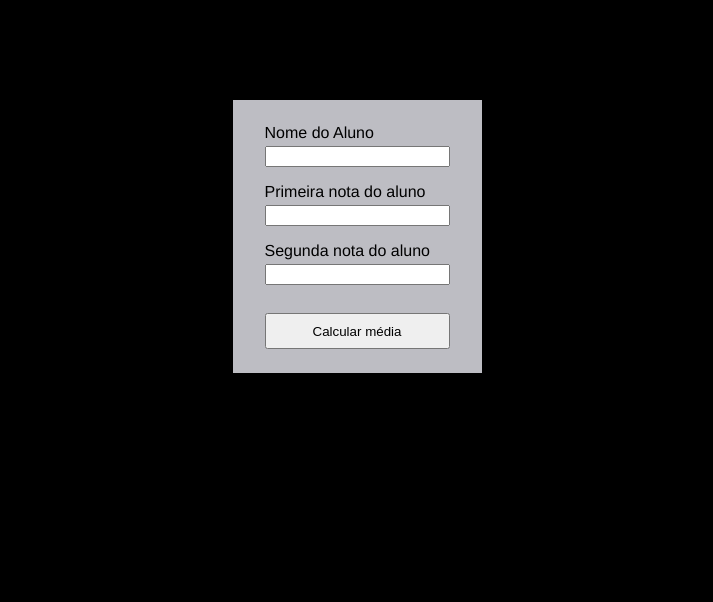
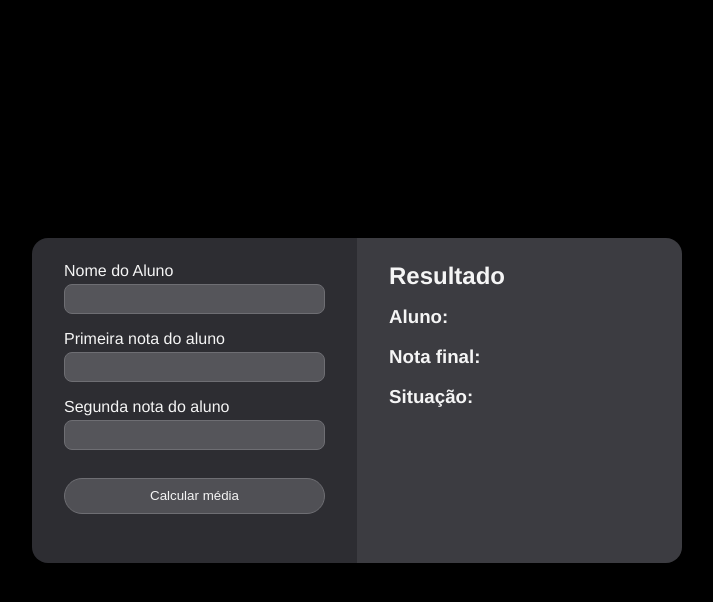
Before and after one commit to Zoldyako/tarefa-pratica-ci, a website built with Vite: page index.html in a window 1280 px wide. Shown: the whole page, without its empty margins (283-996 px from the left). Built offline with nearby package versions, Linux system fonts and the light colour scheme.

Commit message:
feat: mostra informações na tela

```diff
--- a/index.html
+++ b/index.html
@@ -9,7 +9,7 @@
 </head>
 <body>
     <div class="container">
-        <form class="form">
+        <form class="form-container">
             <div>
                 <label for="nome">Nome do Aluno</label>
                 <input type="text" name="nome" id="nome" class="nome">
@@ -24,6 +24,23 @@
             </div>
             <input type="submit" value="Calcular média" class="submit-btn">
         </form>
+        <div class="resultado-container">
+            <h2>Resultado</h2>
+            <div class="resultado-info">
+                <div class="aluno">
+                    <h3>Aluno:</h3>
+                    <p></p>
+                </div>
+                <div class="nota-final">
+                    <h3>Nota final:</h3>
+                    <p></p>
+                </div>
+                <div class="situacao">
+                    <h3>Situação:</h3>
+                    <p></p>
+                </div>
+            </div>
+        </div>
     </div>
 </body>
 </html>
--- a/src/main.js
+++ b/src/main.js
@@ -2,6 +2,9 @@ import { resultadoAluno } from './scripts/calcularNota.js';
 import { obtemInfo } from './scripts/obtemInfo.js';
 
 const submitBtn = document.querySelector('.submit-btn');
+const aluno = document.querySelector('.aluno > p');
+const notaFinal = document.querySelector('.nota-final > p');
+const situacao = document.querySelector('.situacao > p');
 
 submitBtn.addEventListener('click', (event) => {
     event.preventDefault(); // Só para impedir que o vite dê refresh na página
@@ -9,5 +12,7 @@ submitBtn.addEventListener('click', (event) => {
     const { nome, n1, n2 } = obtemInfo()
     const { resultado, media } = resultadoAluno(n1, n2);
 
-    alert(`O aluno ${nome} tem a média: ${media} e esta ${resultado}`);
+    aluno.innerText = nome;
+    notaFinal.innerText = media;
+    situacao.innerText = resultado;
 });
--- a/src/scripts/obtemInfo.js
+++ b/src/scripts/obtemInfo.js
@@ -1,5 +1,5 @@
 export function obtemInfo() {
-    const form = document.querySelector('.form');
+    const form = document.querySelector('.form-container');
     const nome = form.elements['nome'].value;
     const n1 = parseFloat(form.elements['nota-1'].value);
     const n2 = parseFloat(form.elements['nota-2'].value);
--- a/src/styles/styles.css
+++ b/src/styles/styles.css
@@ -1,15 +1,40 @@
+:root {
+    --cinza-mt-claro: rgb(110, 110, 115);
+    --cinza-claro: rgb(80, 80, 85);
+    --cinza-medio: rgb(60, 60, 65);
+    --cinza-escuro: rgb(45, 45, 50);
+}
+
+html,
 body {
     margin: 0;
     padding: 0;
     display: flex;
     justify-content: center;
+    align-items: center;
     height: 100svh;
     background-color: black;
+    color: whitesmoke;
     font-family: Helvetica, sans-serif;
 }
 
+
+input[type='text'] {
+    padding: 2px 8px;
+    height: 24px;
+    background-color: rgb(85, 85, 90);
+    color: whitesmoke;
+    border: 1px solid var(--cinza-mt-claro);
+    border-radius: 8px;
+}
+
 .container {
-    margin-top: 100px;
+    display: grid;
+    grid-template-columns: 1fr 1fr;
+    grid-template-rows: 325px;
+    border-radius: 16px;
+    overflow: hidden;
+    width: 650px;
 }
 
 form {
@@ -17,7 +42,7 @@ form {
     flex-direction: column;
     gap: 16px;
     padding: 24px 32px;
-    background-color: rgb(189, 189, 195);
+    background-color: var(--cinza-escuro);
 
     & div {
         display: flex;
@@ -29,5 +54,39 @@ form {
         width: 100%;
         height: 36px;
         margin-top: 12px;
+        background-color: var(--cinza-claro);
+        color: whitesmoke;
+        border-radius: 24px;
+        border: 1px solid var(--cinza-mt-claro);
+
+        &:hover {
+            background-color: var(--cinza-mt-claro);
+            cursor: pointer;
+        }
+
+        &:active {
+            color: rgb(117, 117, 117);
+            background-color: var(--cinza-escuro);
+        }
     }
 }
+
+.resultado-container {
+    display: flex;
+    flex-direction: column;
+    gap: 16px;
+    padding: 24px 32px;
+    background-color: var(--cinza-medio);
+
+    & h2, h3, p { margin: 0;}
+
+    & > div {
+        display: flex;
+        flex-direction: column;
+        gap: 18px;
+    }
+}
+
+.error {
+    display: none;
+}
```
